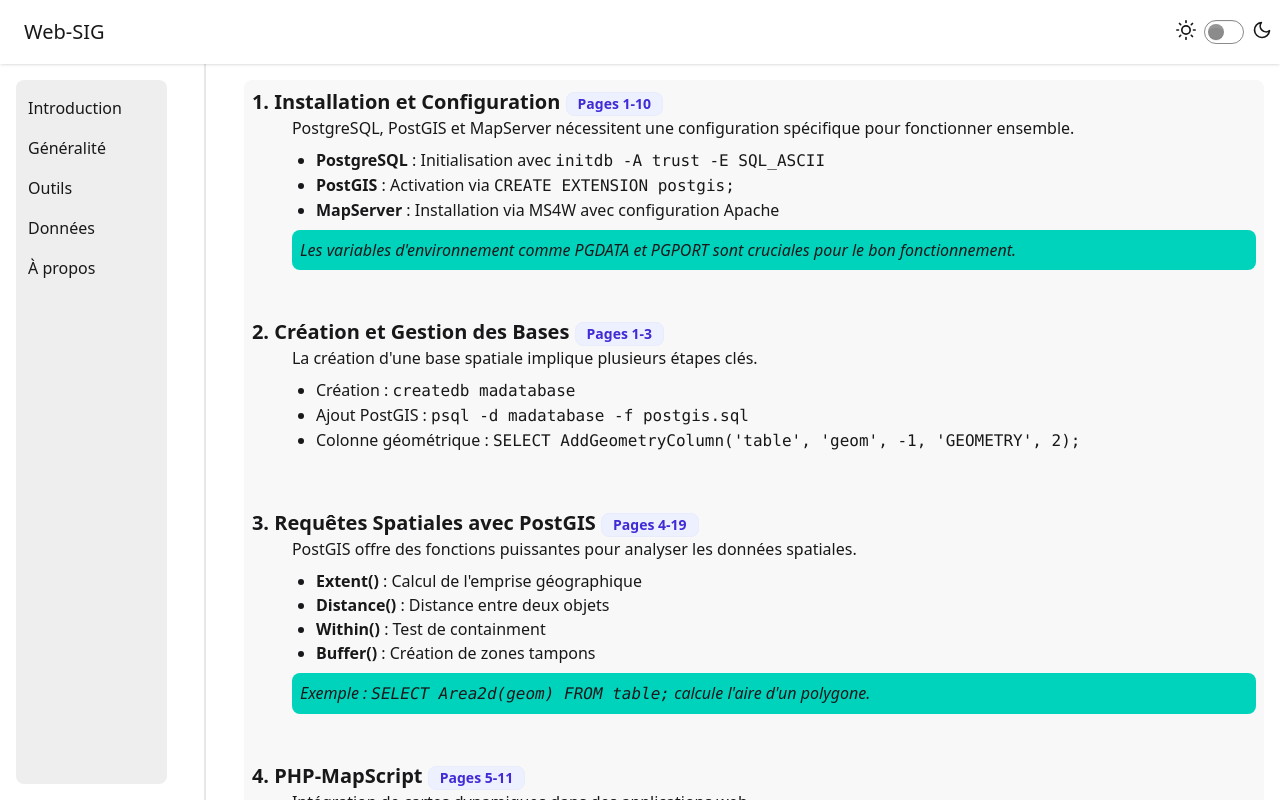
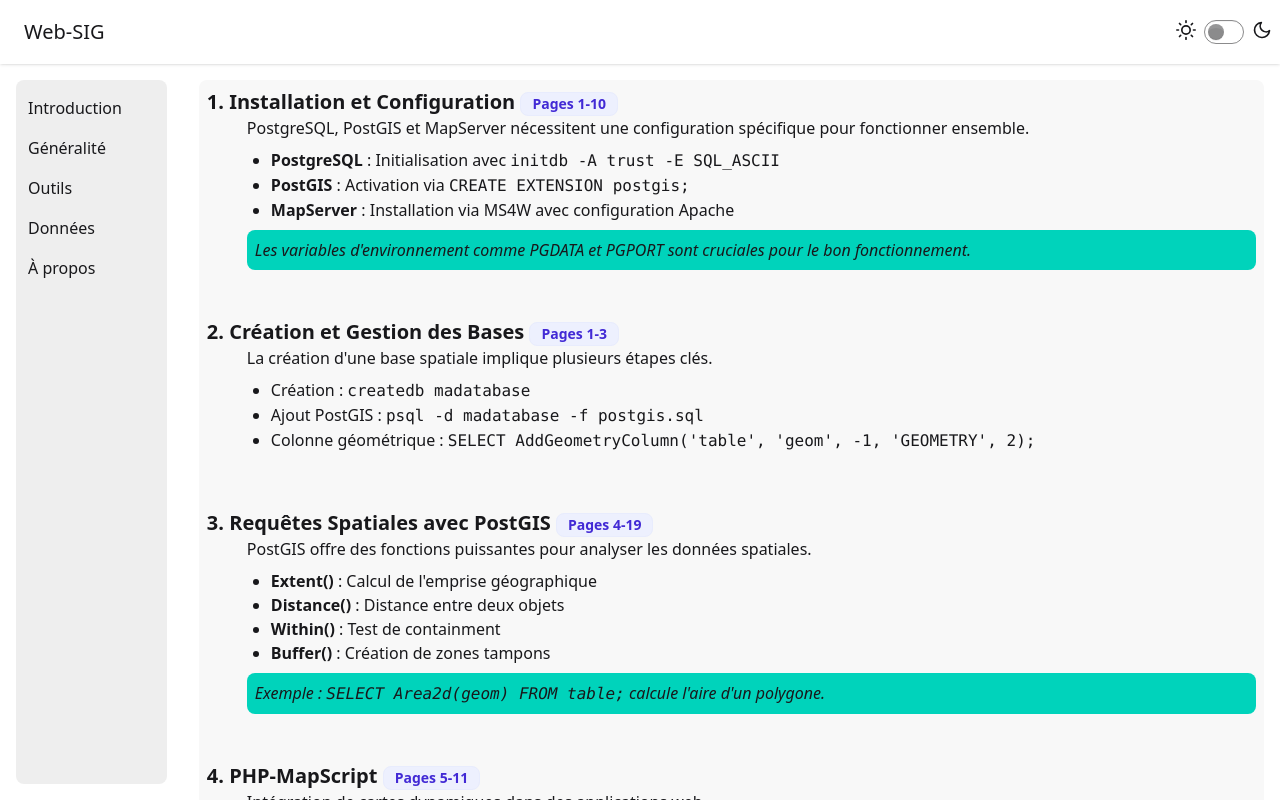
Before and after one commit to wharton-SP/web-SIG, a React (Vite) app: page /data in a window 1280 px wide. Built offline with nearby package versions, Linux system fonts and the light colour scheme.

Commit message:
Refactor: Remove horizontal divider from Data and Tools pages for cleaner layout

```diff
--- a/src/pages/Data.jsx
+++ b/src/pages/Data.jsx
@@ -7,7 +7,6 @@
     return (
         <div className='max-h-screen h-screen flex'>
             <Navigation />
-            <div className="divider divider-horizontal"></div>
             <Content>
                 <div className='flex flex-col gap-4'>
                     <section className="mb-8">
--- a/src/pages/Tools.jsx
+++ b/src/pages/Tools.jsx
@@ -5,7 +5,6 @@
     return (
         <div className='max-h-screen h-screen flex'>
             <Navigation/>
-            <div className="divider divider-horizontal"></div>
             <Content>
                 <div className='flex flex-col gap-4 '>
                     <h1 className='text-2xl font-bold'>Bienvenue dans la section Généralité</h1>
```
